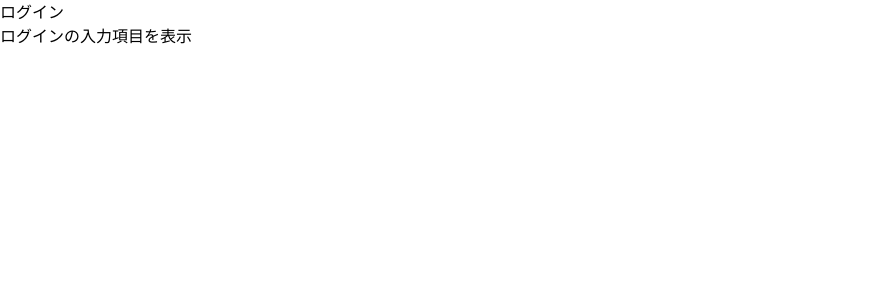
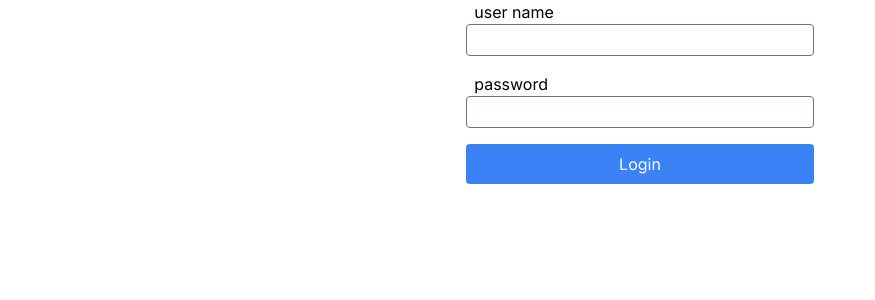
Before and after one commit to keroken/inventory-app-frontend, a Next.js app: page /login in a window 1280 px wide. Shown: the top 300 px of the page, without its empty margins (0-875 px from the left). Built offline with nearby package versions, Linux system fonts and the light colour scheme.

Commit message:
create login page

```diff
--- a/app/login/page.tsx
+++ b/app/login/page.tsx
@@ -1,8 +1,55 @@
+'use client'
+
+import { useRouter } from 'next/navigation'
+import { useForm } from 'react-hook-form'
+import { useState } from 'react'
+import { Router } from 'next/router'
+
+type FormData = {
+  username: string
+  password: string
+}
+
 export default function Page() {
+  const {
+    register,
+    handleSubmit,
+    formState: { errors },
+  } = useForm()
+
+  const rounter = useRouter()
+
+  const onSubmit = (event: any): void => {
+    const data: FormData = {
+      username: event.username,
+      password: event.password,
+    }
+
+    handleLogin(data)
+  }
+
+  const handleLogin = (data: FormData) => {
+    rounter.push("/inventory/products")
+  }
+
+  const ContainerClasses = 'w-full h-screen flex flex-col items-center'
+  const LabelClasses = 'w-full h-8 p-2'
+  const InputClasses = 'w-full h-8 p-2 rounded border border-gray-500'
+  const ButtonClasses = 'bg-blue-500 text-white py-2 rounded'
+
   return (
-    <>
-      <h2>ログイン</h2>
-      <p>ログインの入力項目を表示</p>
-    </>
+    <div className={ContainerClasses}>
+      <form className="flex flex-col w-{200} gap-4" >
+        <div>
+          <label className={LabelClasses} htmlFor="username">user name</label>
+          <input className={InputClasses} type="text" id="username" {...register("username", { required: "必須入力です" })} />
+        </div>
+        <div>
+          <label className={LabelClasses} htmlFor="password">password</label>
+          <input className={InputClasses} type="text" id="password" {...register("password", { required: "必須入力です", minLength: { value: 8, message: "8文字以上の文字列にしてください" } })} />
+        </div>
+        <button className={ButtonClasses} type="submit">Login</button>
+      </form>
+    </div>
   )
 }
```
